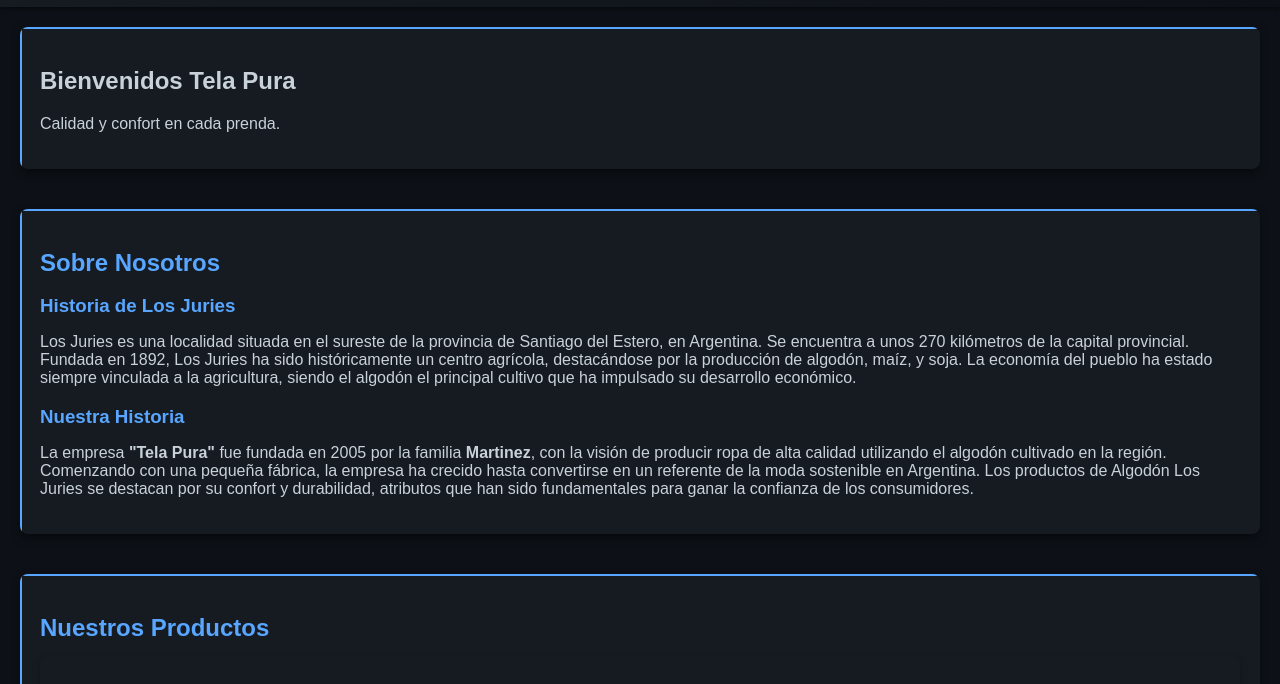
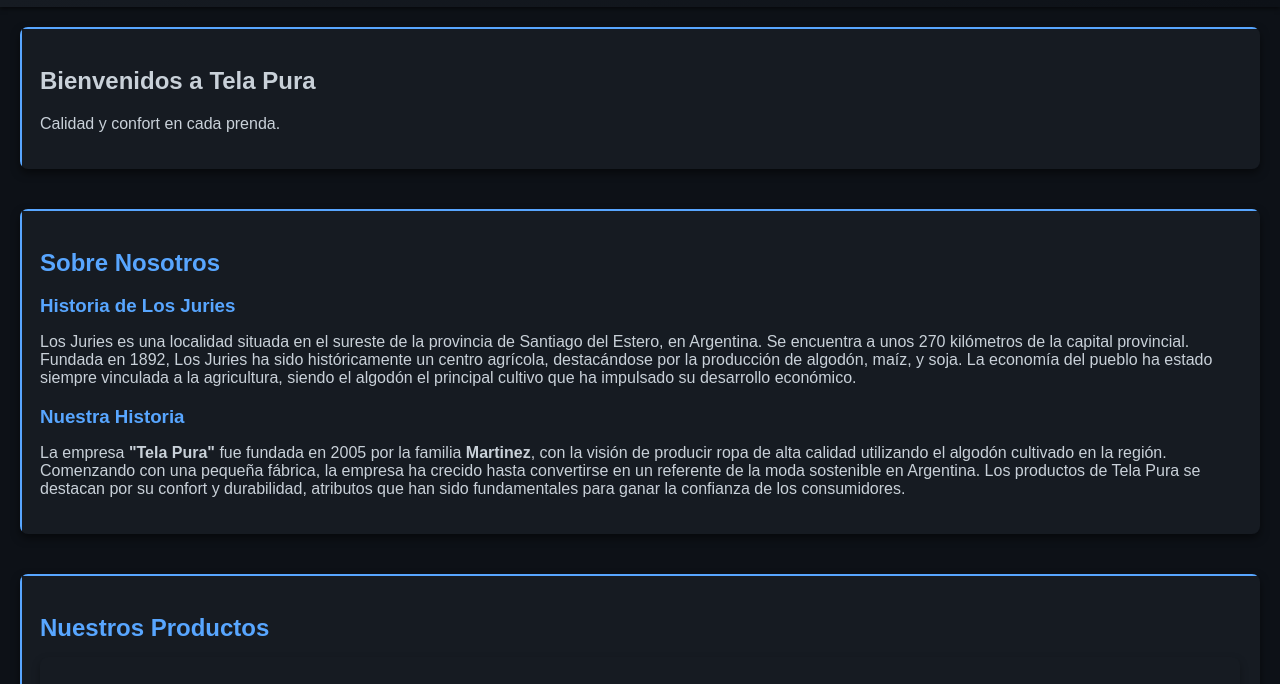
Before and after one commit to franSammauro123/Exposicion_geo_inf, a plain HTML site: page index.html in a window 1280 px wide. Shown: the part 97-781 px from the top of the page. Drawn offline with nearby package versions, Linux system fonts and the light colour scheme.

Commit message:
Update index.html

```diff
--- a/index.html
+++ b/index.html
@@ -27,7 +27,7 @@
     </header>
     <main>
         <section id="home" class="animated fadeIn">
-            <h1>Bienvenidos Tela Pura</h1>
+            <h1>Bienvenidos a Tela Pura</h1>
             <p>Calidad y confort en cada prenda.</p>
         </section>
         <section id="about" class="animated fadeIn">
@@ -35,7 +35,7 @@
             <h3>Historia de Los Juries</h3>
             <p>Los Juries es una localidad situada en el sureste de la provincia de Santiago del Estero, en Argentina. Se encuentra a unos 270 kilómetros de la capital provincial. Fundada en 1892, Los Juries ha sido históricamente un centro agrícola, destacándose por la producción de algodón, maíz, y soja. La economía del pueblo ha estado siempre vinculada a la agricultura, siendo el algodón el principal cultivo que ha impulsado su desarrollo económico.</p>
             <h3>Nuestra Historia</h3>
-            <p>La empresa <strong>"Tela Pura"</strong> fue fundada en 2005 por la familia <strong>Martinez</strong>, con la visión de producir ropa de alta calidad utilizando el algodón cultivado en la región. Comenzando con una pequeña fábrica, la empresa ha crecido hasta convertirse en un referente de la moda sostenible en Argentina. Los productos de Algodón Los Juries se destacan por su confort y durabilidad, atributos que han sido fundamentales para ganar la confianza de los consumidores.</p>
+            <p>La empresa <strong>"Tela Pura"</strong> fue fundada en 2005 por la familia <strong>Martinez</strong>, con la visión de producir ropa de alta calidad utilizando el algodón cultivado en la región. Comenzando con una pequeña fábrica, la empresa ha crecido hasta convertirse en un referente de la moda sostenible en Argentina. Los productos de Tela Pura se destacan por su confort y durabilidad, atributos que han sido fundamentales para ganar la confianza de los consumidores.</p>
         </section>
         <section id="products" class="animated fadeIn">
             <h2>Nuestros Productos</h2>
```
